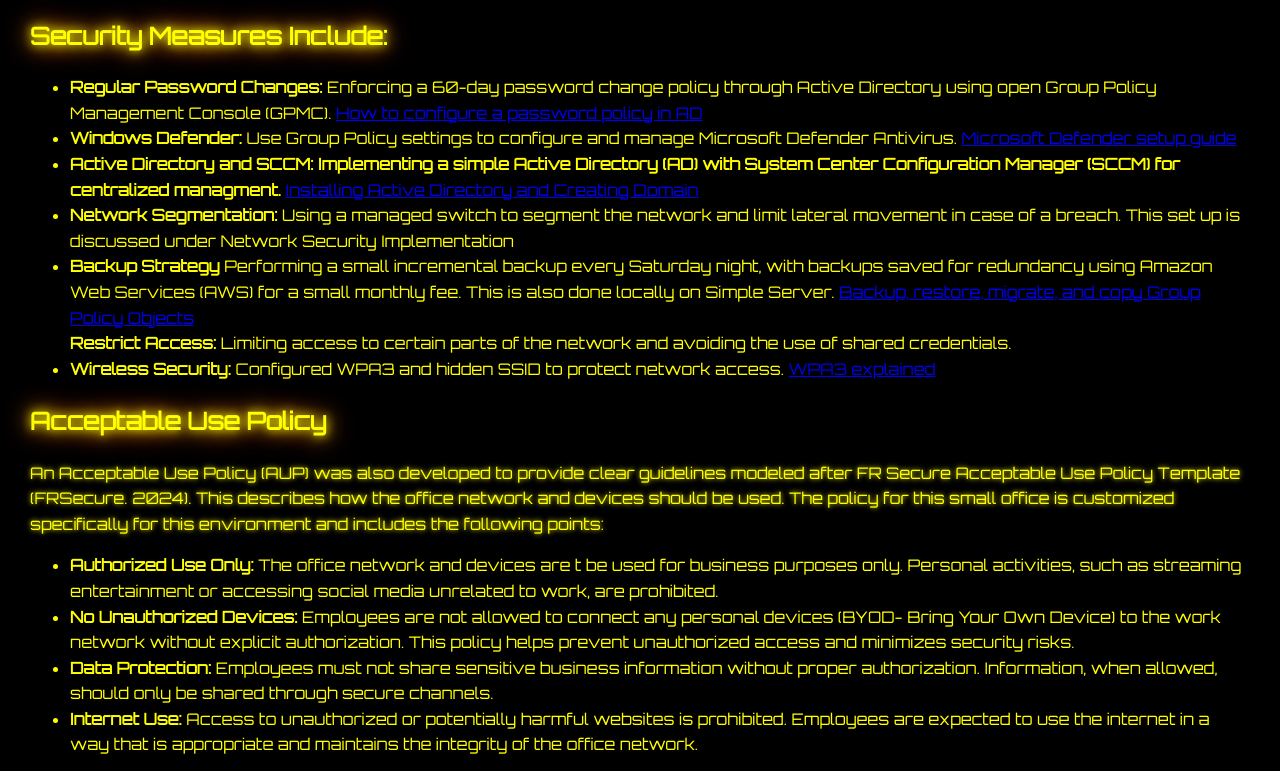
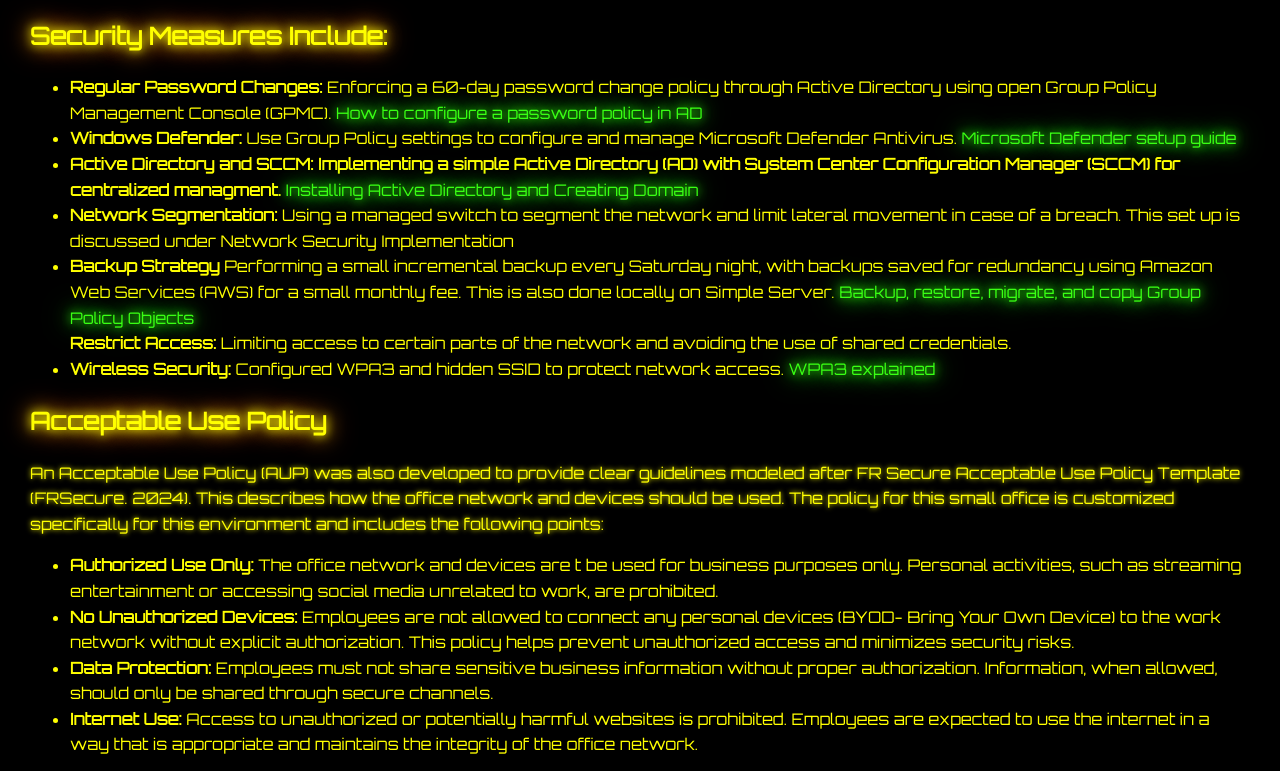
Before and after one commit to S00z13/ITC_505-Projects, a plain HTML site: page index.html in a window 1280 px wide. Shown: the part 1737-2508 px from the top of the page. Drawn offline with Linux system fonts and the light colour scheme.

Commit message:
Updated link colors

```diff
--- a/styles.css
+++ b/styles.css
@@ -20,3 +20,14 @@
     color: #0ff;
     text-shadow: 0 0 5px #0ff, 0 0 10px #0ff, 0 0 20px #0ff;
 }
+a {
+    color: #39FF14; /* Neon green color */
+    text-decoration: none; /* Removes underline */
+    text-shadow: 0 0 10px #39FF14, 0 0 20px #39FF14, 0 0 30px #39FF14; /* Neon glow effect */
+}
+
+/* Hover effect for links */
+a:hover {
+    color: #00FF00; /* Brighter green on hover */
+    text-shadow: 0 0 15px #00FF00, 0 0 25px #00FF00, 0 0 35px #00FF00; /* Brighter glow on hover */
+}
```
